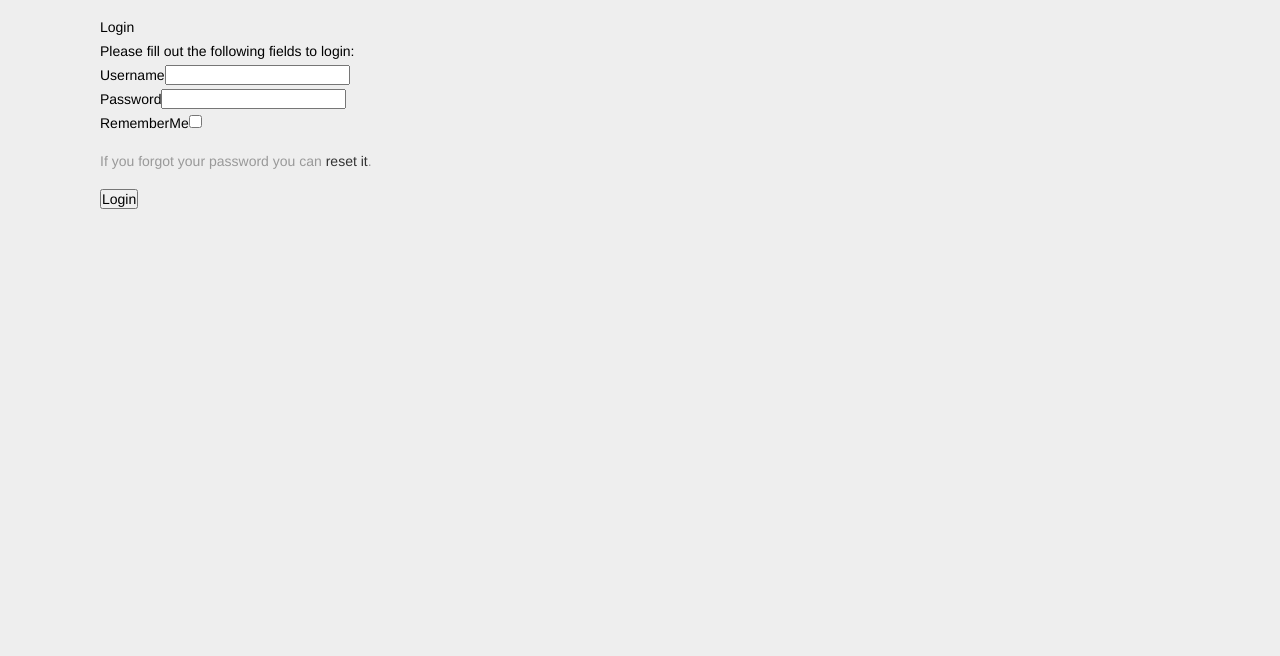
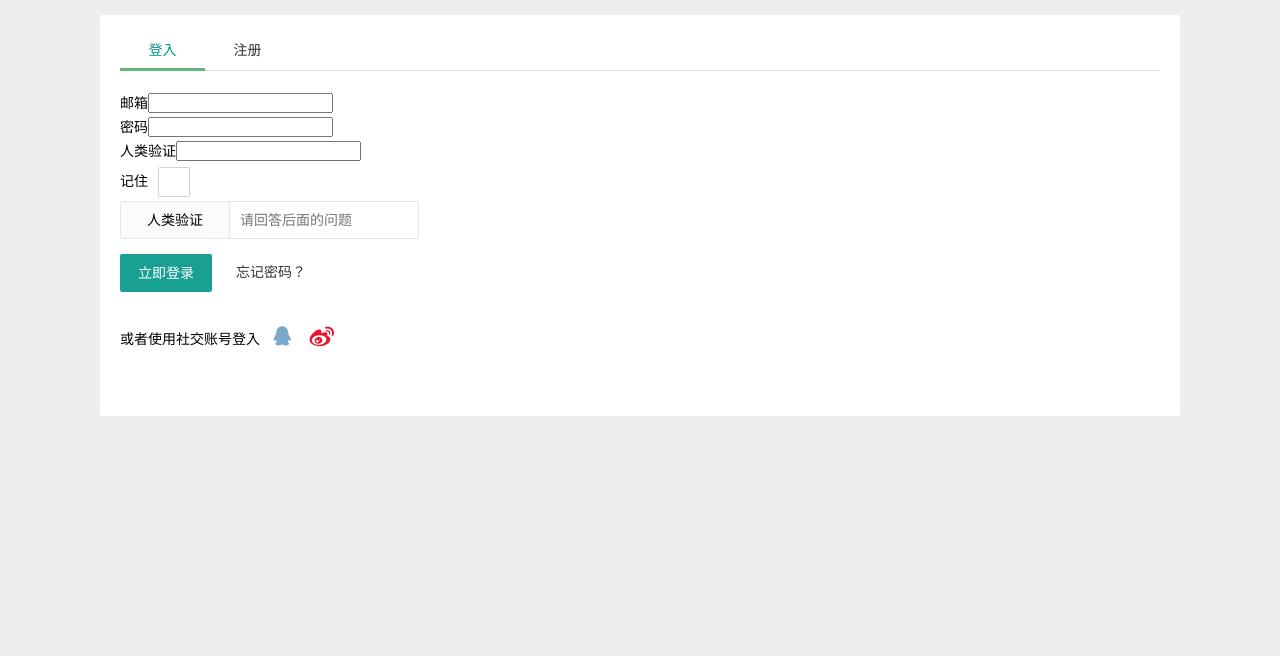
Before and after one commit to huaiguoguo/task, a PHP site: template frontend/views/user/login.php in a window 1280 px wide. Shown: the part 65-721 px from the top of the page. Run offline with PHP 8.4, Linux system fonts and the light colour scheme; the template is opened without the code that fills it, so the values that code supplies are empty; form fields are guessed from the names that the template uses; some libraries are stand-ins or nearby versions.

Commit message:
add captchaAction

```diff
--- a/frontend/views/user/login.php
+++ b/frontend/views/user/login.php
@@ -6,34 +6,93 @@
 
 use yii\helpers\Html;
 use yii\bootstrap\ActiveForm;
+use yii\captcha\Captcha;
 
-$this->title = 'Login';
+$this->title                   = 'Login';
 $this->params['breadcrumbs'][] = $this->title;
 ?>
-<div class="site-login">
-    <h1><?= Html::encode($this->title) ?></h1>
 
-    <p>Please fill out the following fields to login:</p>
+<div class="fly-panel fly-panel-user" pad20>
+    <div class="layui-tab layui-tab-brief" lay-filter="user">
+        <ul class="layui-tab-title">
+            <li class="layui-this">登入</li>
+            <li><a href="/user/reg/">注册</a></li>
+        </ul>
+        <div class="layui-form layui-tab-content" id="LAY_ucm" style="padding: 20px 0;">
+            <div class="layui-tab-item layui-show">
+                <div class="layui-form layui-form-pane">
+                    <form method="post">
+                        <?php $form = ActiveForm::begin(
+                            [
+                                'layout' => 'default',
+                                'id' => 'login-form',
+                                'fieldConfig' => [
+                                    'options' => ['class' => 'layui-form-item'],
+                                    'labelOptions' => ['class' => "layui-form-label"],
+                                    'inputOptions' => ['class' => 'layui-input', 'lay-verify' => "required"],
+                                    'template' => '{label}<div class="layui-input-inline">{input}</div>'
+                                ]
+                            ]); ?>
 
-    <div class="row">
-        <div class="col-lg-5">
-            <?php $form = ActiveForm::begin(['id' => 'login-form']); ?>
+                        <?= $form->field($model, 'username')->textInput(['autofocus' => true])->label("邮箱"); ?>
 
-                <?= $form->field($model, 'username')->textInput(['autofocus' => true]) ?>
+                        <?= $form->field($model, 'password')->passwordInput()->label("密码"); ?>
 
-                <?= $form->field($model, 'password')->passwordInput() ?>
+                        <?= $form->field($model, 'verifyCode', ['template'=>'<div class="layui-input-inline">{input}</div>'])
+                            ->widget(Captcha::className()
+                                , [
+                                    'captchaAction' => 'user/captcha',
+                                    'options' => ['class' => 'layui-input', 'lay-verify' => "required"],
+                                    'template' => '{input}  <div class="layui-form-mid"><span style="color: #c00;">{image}</span></div>',
+                                    'imageOptions' => [
+                                        'alt' => '换一个',
+                                        'title' => '换一个',
+                                        'style' => ''
+                                    ]
+                                ])
+//                            ->textInput(['placeholder' => '请回答后面的问题', 'class' => 'layui-input', 'lay-verify' => "required"])
+                            ->label("人类验证");?>
 
-                <?= $form->field($model, 'rememberMe')->checkbox() ?>
+                        <?= $form->field($model, 'rememberMe')->checkbox()->label("记住") ?>
 
-                <div style="color:#999;margin:1em 0">
-                    If you forgot your password you can <?= Html::a('reset it', ['site/request-password-reset']) ?>.
+                        <div class="layui-form-item">
+                            <label for="L_vercode" class="layui-form-label">人类验证</label>
+                            <div class="layui-input-inline">
+                                <input type="text" id="L_vercode" name="vercode" required lay-verify="required"
+                                       placeholder="请回答后面的问题" autocomplete="off" class="layui-input">
+                            </div>
+                            <div class="layui-form-mid">
+
+
+
+                                <span style="color: #c00;">                        <?= Captcha::widget(
+                                        [
+                                            'name' => 'captchaimg',
+                                            'captchaAction' => 'user/captcha',
+                                            'imageOptions' => ['id' => 'captchaimg', 'title' => '换一个', 'alt' => '换一个', 'style' => 'cursor:pointer;margin-left:25px;'],
+                                            'template' => '{image}'
+                                        ]
+                                    ); ?></span>
+                            </div>
+                        </div>
+
+                        <div class="layui-form-item">
+                            <button class="layui-btn" lay-filter="*" lay-submit>立即登录</button>
+                            <span style="padding-left:20px;"> <a href="/user/forget">忘记密码？</a> </span>
+                        </div>
+
+                        <div class="layui-form-item fly-form-app">
+                            <span>或者使用社交账号登入</span>
+                            <a href="http://fly.layui.com:8098/app/qq"
+                               onclick="layer.msg('正在通过QQ登入', {icon:16, shade: 0.1, time:0})" class="iconfont icon-qq"
+                               title="QQ登入"></a>
+                            <a href="http://fly.layui.com:8098/app/weibo/"
+                               onclick="layer.msg('正在通过微博登入', {icon:16, shade: 0.1, time:0})"
+                               class="iconfont icon-weibo" title="微博登入"></a>
+                        </div>
+                        <?php ActiveForm::end(); ?>
                 </div>
-
-                <div class="form-group">
-                    <?= Html::submitButton('Login', ['class' => 'btn btn-primary', 'name' => 'login-button']) ?>
-                </div>
-
-            <?php ActiveForm::end(); ?>
+            </div>
         </div>
     </div>
 </div>
```
Also changed, not shown: common/models/LoginForm.php (+9 -0 lines), frontend/controllers/UserController.php (+23 -0 lines).
